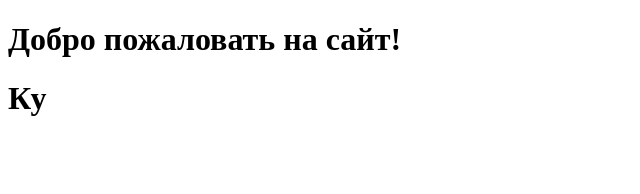
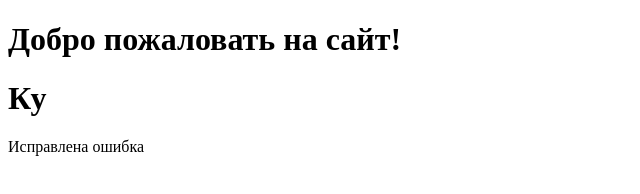
Before and after one commit to Sergola05/HtmlProject, a plain HTML site: page index.html in a window 1280 px wide. Shown: the whole page, without its empty margins (0-640 px from the left). Drawn offline with Linux system fonts and the light colour scheme.

Commit message:
Fix a bug in index.html

```diff
--- a/index.html
+++ b/index.html
@@ -11,4 +11,5 @@
 <body>
     <h1>Ку</h1>
 </body>
+<p>Исправлена ошибка</p>
 </html>
```
